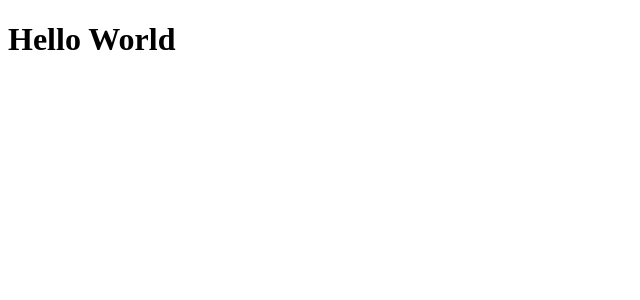
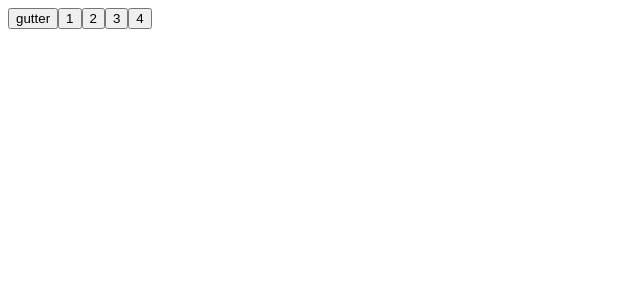
Before and after one commit to soonernotfaster/tdd-react, a React (Vite) app in the folder bowling-kata/: page / in a window 1280 px wide. Shown: the top 300 px of the page, without its empty margins (0-640 px from the left). Built offline with nearby package versions, Linux system fonts and the light colour scheme.

Commit message:
Implement quicker

```diff
--- /dev/null
+++ b/bowling-kata/src/BowlingGame.tsx
@@ -0,0 +1,47 @@
+import { useState, useCallback } from "react";
+
+function BowlingGame() {
+  const [frame, setFrame] = useState<number[]>(Array.from({ length: 2 }));
+  const [currentRoll, setCurrentRoll] = useState<number>(0);
+
+  const addRoll = useCallback(
+    (numPins: number) => {
+      return () => {
+        const updatedFrame = frame.map((roll, rollIndex) => {
+          if (rollIndex == currentRoll) return numPins;
+          else return roll;
+        });
+
+        setFrame(updatedFrame);
+        setCurrentRoll((r) => r + 1);
+      };
+    },
+    [frame, currentRoll]
+  );
+  return (
+    <div>
+      <div data-testid="frame-1-roll-1">{frame[0] ?? ""}</div>
+      <div data-testid="frame-1-roll-2">{frame[1] ?? ""}</div>
+      <div data-testid="frame-1-total">
+        {currentRoll > 1 && frame[0] + frame[1]}
+      </div>
+      <button data-testid="gutter" onClick={addRoll(0)}>
+        gutter
+      </button>
+      <button data-testid="1-pin" onClick={addRoll(1)}>
+        1
+      </button>
+      <button data-testid="2-pin" onClick={addRoll(2)}>
+        2
+      </button>
+      <button data-testid="3-pin" onClick={addRoll(3)}>
+        3
+      </button>
+      <button data-testid="4-pin" onClick={addRoll(4)}>
+        4
+      </button>
+    </div>
+  );
+}
+
+export default BowlingGame;
--- a/bowling-kata/src/main.tsx
+++ b/bowling-kata/src/main.tsx
@@ -1,8 +1,9 @@
-import { StrictMode } from 'react'
-import { createRoot } from 'react-dom/client'
+import { StrictMode } from "react";
+import { createRoot } from "react-dom/client";
+import BowlingGame from "./BowlingGame";
 
-createRoot(document.getElementById('root')!).render(
+createRoot(document.getElementById("root")!).render(
   <StrictMode>
-    <h1>Hello World</h1>
-  </StrictMode>,
-)
+    <BowlingGame />
+  </StrictMode>
+);
```
Also changed, not shown: 1 other file (tests, documents, lock files or other folders).
